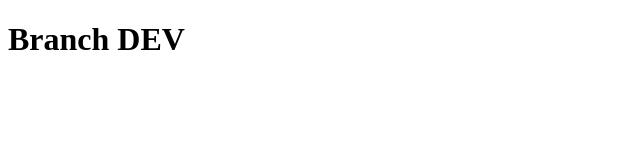
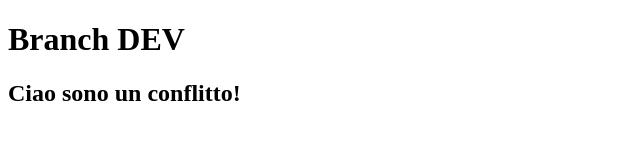
Before and after one commit to ChristianDiMichele/ciccio, a plain HTML site: page index.html in a window 1280 px wide. Shown: the whole page, without its empty margins (0-640 px from the left). Drawn offline with Linux system fonts and the light colour scheme.

Commit message:
qualcosa andrà male

```diff
--- a/index.html
+++ b/index.html
@@ -6,6 +6,7 @@
     <title>Ciccio</title>
 </head>
 <body>
-    <h1> Branch DEV</h1>
+    <h1>Branch DEV</h1>
+    <h2>Ciao sono un conflitto!</h2>
 </body>
 </html>
```
